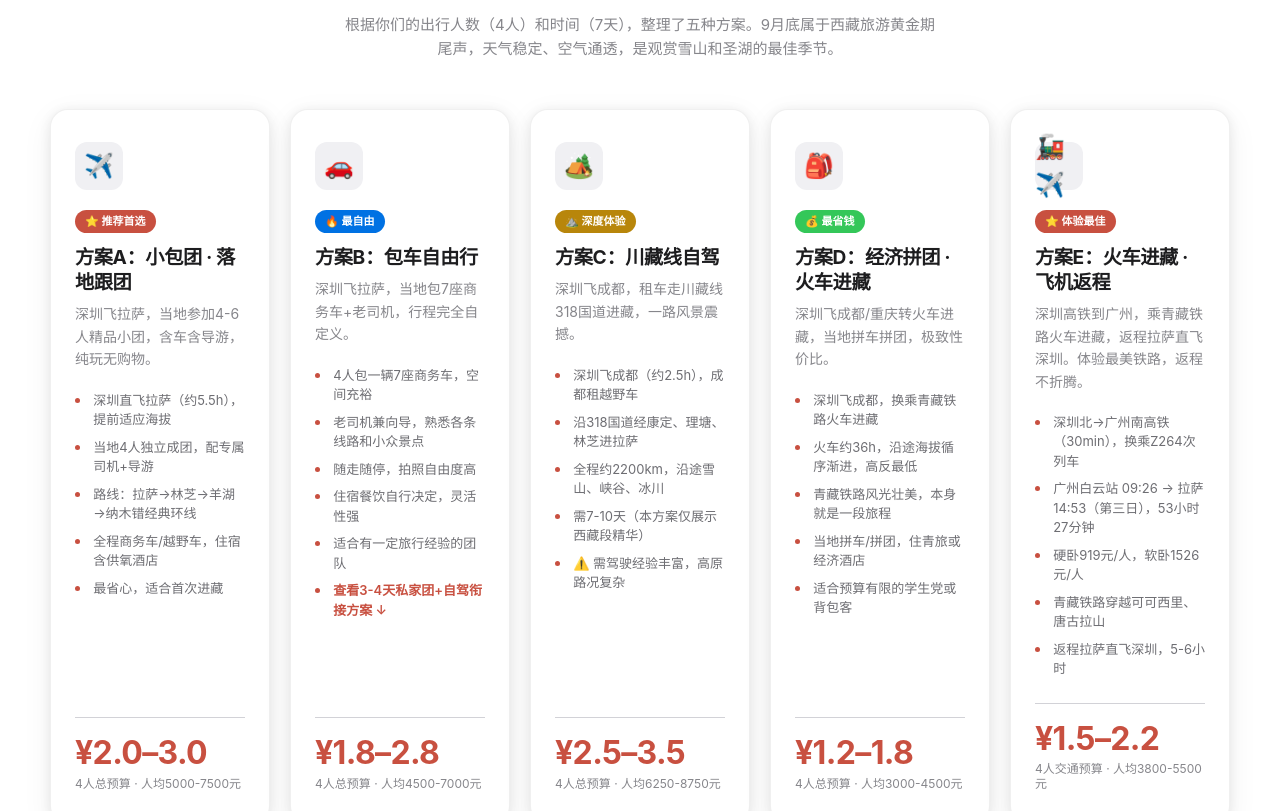
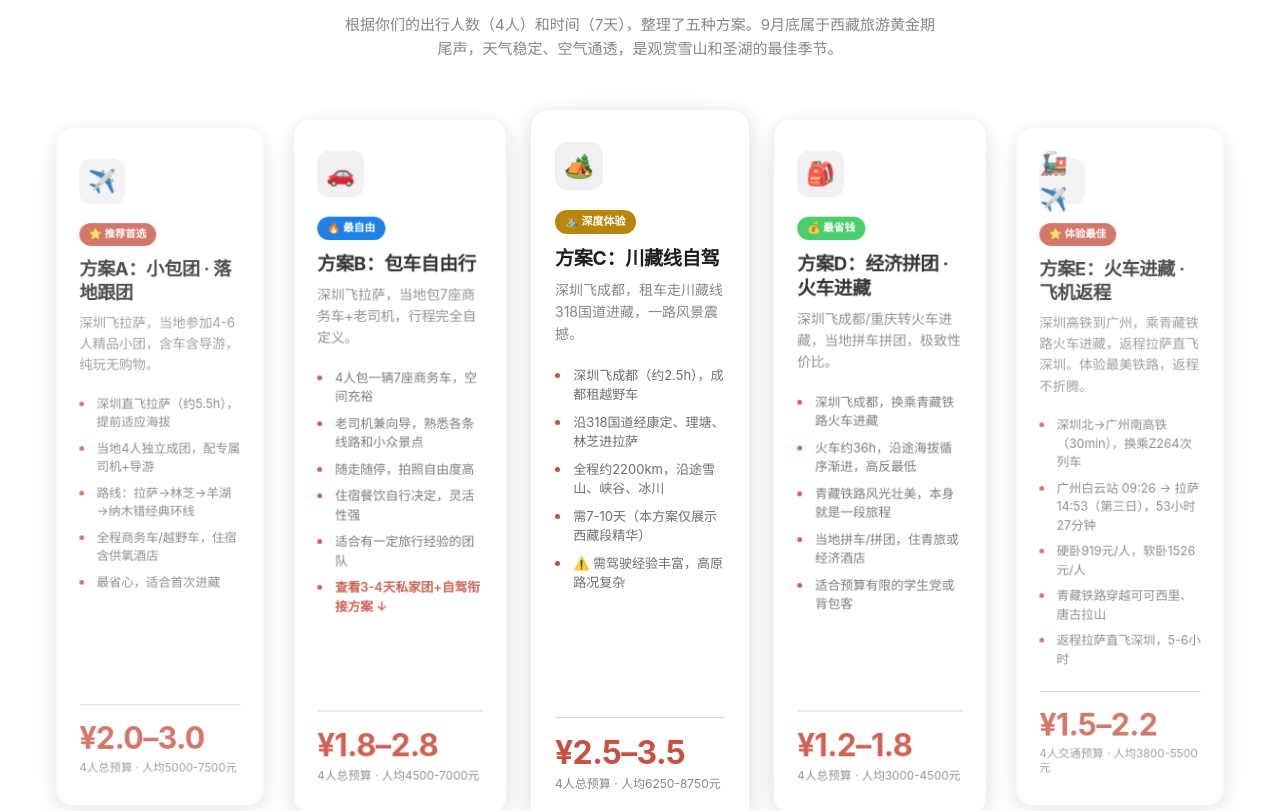
Before and after one commit to sheldon2369/tibet-travel-guide, a plain HTML site: page index.html in a window 1280 px wide. Shown: the part 606-1417 px from the top of the page. Drawn offline with Linux system fonts and the light colour scheme.

Commit message:
feat: 滑动卡片层叠效果+强制居中吸附+深度缩放动画

```diff
--- a/index.html
+++ b/index.html
@@ -155,14 +155,14 @@ a:hover { color: var(--accent); }
 .scroll-container {
   display: flex;
   overflow-x: auto;
-  scroll-snap-type: x proximity;
+  scroll-snap-type: x mandatory;
   -webkit-overflow-scrolling: touch;
   overscroll-behavior-x: contain;
-  gap: 16px;
-  padding: 0 24px 20px;
+  padding: 16px 7.5vw 24px;
   scrollbar-width: none;
   margin: 0 -24px;
   touch-action: pan-x pan-y;
+  scroll-padding: 0 7.5vw;
 }
 .scroll-container::-webkit-scrollbar { display: none; }
 /* Dot indicators */
@@ -181,22 +181,22 @@ a:hover { color: var(--accent); }
   width: 24px; border-radius: 4px;
 }
 .scroll-card {
-  flex: 0 0 85vw;
+  flex: 0 0 82vw;
   max-width: 360px;
   scroll-snap-align: center;
   background: var(--white);
   border-radius: var(--radius);
   padding: 32px 24px;
-  box-shadow: 0 2px 12px rgba(0,0,0,0.08), 0 8px 32px rgba(0,0,0,0.06);
+  box-shadow: 0 4px 20px rgba(0,0,0,0.1), 0 12px 40px rgba(0,0,0,0.06);
   border: 1px solid rgba(0,0,0,0.06);
   display: flex;
   flex-direction: column;
-  transition: transform 0.2s, box-shadow 0.2s;
-}
-.scroll-card:hover {
-  transform: translateY(-2px);
-  box-shadow: 0 4px 16px rgba(0,0,0,0.1), 0 12px 40px rgba(0,0,0,0.08);
-}
+  transition: transform 0.35s cubic-bezier(0.25,0.1,0.25,1), opacity 0.35s ease, box-shadow 0.35s ease;
+  will-change: transform, opacity;
+  position: relative;
+  margin-left: -20px;
+}
+.scroll-card:first-child { margin-left: 0; }
 .scroll-card .card-icon {
   width: 48px; height: 48px;
   border-radius: var(--radius-sm);
@@ -320,26 +320,31 @@ a:hover { color: var(--accent); }
 .pkg-scroll {
   display: flex;
   overflow-x: auto;
-  scroll-snap-type: x proximity;
+  scroll-snap-type: x mandatory;
   -webkit-overflow-scrolling: touch;
   overscroll-behavior-x: contain;
-  gap: 16px;
-  padding: 0 24px 20px;
+  padding: 16px 6vw 24px;
   scrollbar-width: none;
   margin: 0 -24px;
   touch-action: pan-x pan-y;
+  scroll-padding: 0 6vw;
 }
 .pkg-scroll::-webkit-scrollbar { display: none; }
 .pkg-card {
-  flex: 0 0 88vw;
+  flex: 0 0 84vw;
   max-width: 400px;
   scroll-snap-align: center;
   background: var(--white);
   border-radius: var(--radius);
   padding: 28px 24px;
-  box-shadow: 0 2px 12px rgba(0,0,0,0.08), 0 6px 24px rgba(0,0,0,0.05);
+  box-shadow: 0 4px 20px rgba(0,0,0,0.1), 0 8px 32px rgba(0,0,0,0.05);
   border: 1px solid rgba(0,0,0,0.06);
-}
+  transition: transform 0.35s cubic-bezier(0.25,0.1,0.25,1), opacity 0.35s ease;
+  will-change: transform, opacity;
+  position: relative;
+  margin-left: -20px;
+}
+.pkg-card:first-child { margin-left: 0; }
 .pkg-card h4 {
   font-size: 1.05rem; font-weight: 700;
   letter-spacing: -0.01em;
@@ -753,14 +758,14 @@ a:hover { color: var(--accent); }
     margin: 0;
     padding: 0;
   }
-  .scroll-card { flex: 0 0 calc(33.33% - 14px); max-width: 340px; }
-  .pkg-card { flex: 0 0 calc(50% - 10px); max-width: 420px; }
+  .scroll-card { flex: 0 0 calc(33.33% - 14px); max-width: 340px; margin-left: 0; }
+  .pkg-card { flex: 0 0 calc(50% - 10px); max-width: 420px; margin-left: 0; }
   .tips-grid { grid-template-columns: 1fr 1fr; }
   .photo-grid { grid-template-columns: repeat(4, 1fr); }
 }
 @media (min-width: 1024px) {
-  .scroll-card { flex: 0 0 calc(20% - 16px); min-width: 200px; max-width: 220px; }
-  .pkg-card { flex: 0 0 calc(33.33% - 14px); max-width: 380px; }
+  .scroll-card { flex: 0 0 calc(20% - 16px); min-width: 200px; max-width: 220px; margin-left: 0; }
+  .pkg-card { flex: 0 0 calc(33.33% - 14px); max-width: 380px; margin-left: 0; }
 }
 
 /* ========== MOBILE ========== */
@@ -795,6 +800,7 @@ a:hover { color: var(--accent); }
   .top-nav { position: static; }
   .hero { background: var(--dark); }
   .scroll-container, .pkg-scroll { flex-wrap: wrap; overflow-x: visible; }
+  .scroll-card, .pkg-card { margin-left: 0; transform: none !important; opacity: 1 !important; }
   .section { break-inside: avoid; }
   .day-block { break-inside: avoid; }
 }
@@ -1920,7 +1926,7 @@ a:hover { color: var(--accent); }
 
 </main>
 
-<!-- Dot Indicators Script -->
+<!-- Dot Indicators + Stacking Effect Script -->
 <script>
 (function() {
   function initScrollDots(container, cardSelector) {
@@ -1945,24 +1951,44 @@ a:hover { color: var(--accent); }
     }
     container.parentNode.insertBefore(dotsDiv, container.nextSibling);
 
-    // Update dots on scroll
     var dots = dotsDiv.querySelectorAll('.dot');
-    var scrollTimer;
-    container.addEventListener('scroll', function() {
-      clearTimeout(scrollTimer);
-      scrollTimer = setTimeout(function() {
-        var center = container.scrollLeft + container.clientWidth / 2;
+
+    function updateEffect() {
+      var containerRect = container.getBoundingClientRect();
+      var viewCenter = containerRect.left + containerRect.width / 2;
       var closest = 0, minDist = Infinity;
+
       for (var i = 0; i < cards.length; i++) {
-          var cardCenter = cards[i].offsetLeft - container.offsetLeft + cards[i].offsetWidth / 2;
-          var dist = Math.abs(center - cardCenter);
+        var cardRect = cards[i].getBoundingClientRect();
+        var cardCenter = cardRect.left + cardRect.width / 2;
+        var dist = Math.abs(viewCenter - cardCenter);
+        var maxDist = containerRect.width / 2 + cardRect.width / 2;
+        var ratio = Math.min(dist / maxDist, 1);
+
+        // Stacking depth effect
+        var scale = 1 - ratio * 0.08;
+        var opacity = 1 - ratio * 0.35;
+        var zOffset = Math.round((1 - ratio) * 10);
+
+        cards[i].style.transform = 'scale(' + scale.toFixed(3) + ')';
+        cards[i].style.opacity = opacity.toFixed(3);
+        cards[i].style.zIndex = zOffset;
+
         if (dist < minDist) { minDist = dist; closest = i; }
       }
+
+      // Update dots
       for (var j = 0; j < dots.length; j++) {
         dots[j].classList.toggle('active', j === closest);
       }
-      }, 50);
+    }
+
+    container.addEventListener('scroll', function() {
+      requestAnimationFrame(updateEffect);
     }, { passive: true });
+
+    // Initial update
+    updateEffect();
   }
 
   document.querySelectorAll('.scroll-container').forEach(function(el) {
```
Lines whose indentation alone changed are shown as unchanged.
